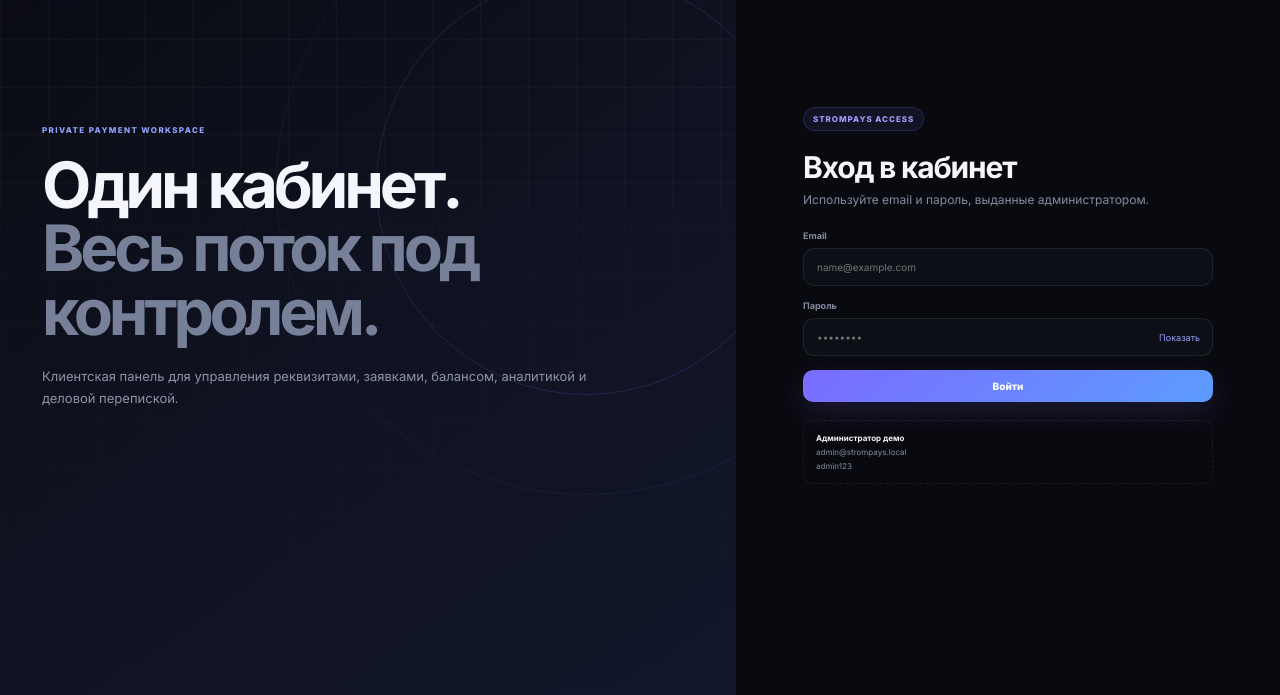
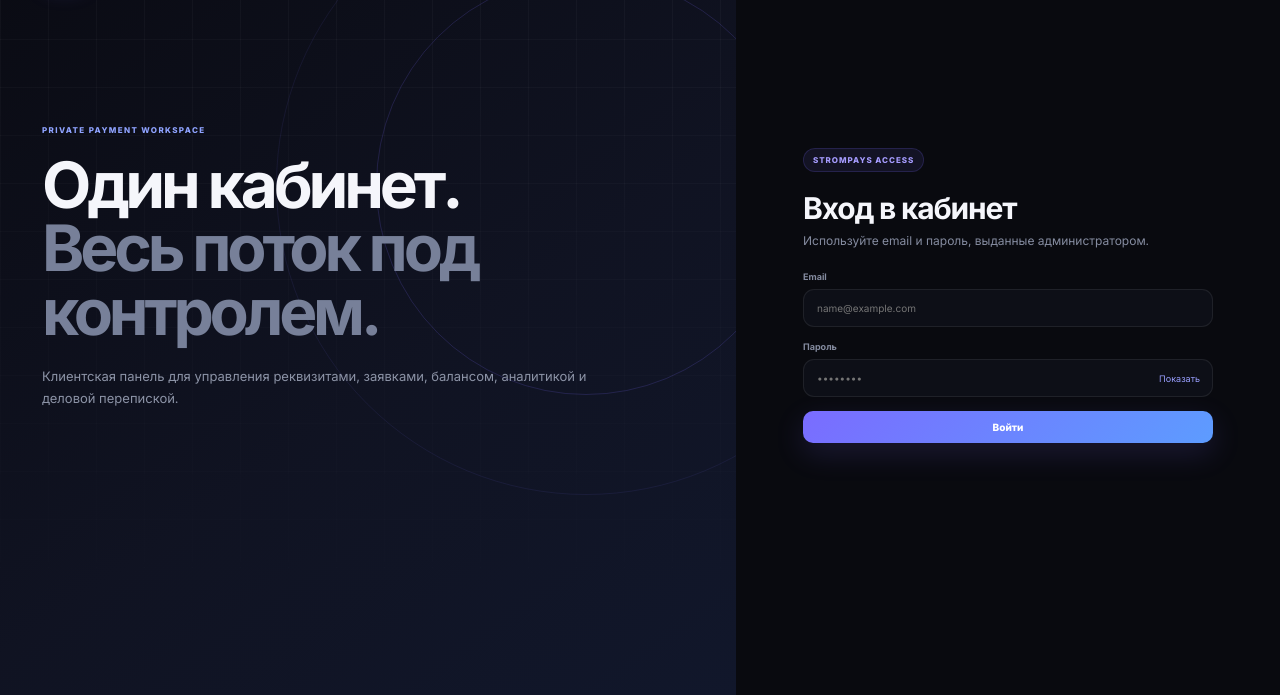
Before and after one commit to ntevoMC/stormpays, a plain HTML site: page index.html in a window 1280 px wide. Shown: the part 105-800 px from the top of the page. Drawn offline with Linux system fonts and the light colour scheme.

Commit message:
Update index.html

```diff
--- a/index.html
+++ b/index.html
@@ -57,14 +57,7 @@
           <button class="btn primary full" type="submit">Войти</button>
         </form>
 
-        <div class="admin-hint">
-          <b>Администратор демо</b>
-          <span>admin@strompays.local</span>
-          <span>admin123</span>
-        </div>
-      </div>
-    </div>
-  </section>
+
 
   <!-- APP -->
   <div id="appView" class="app hidden">
```
